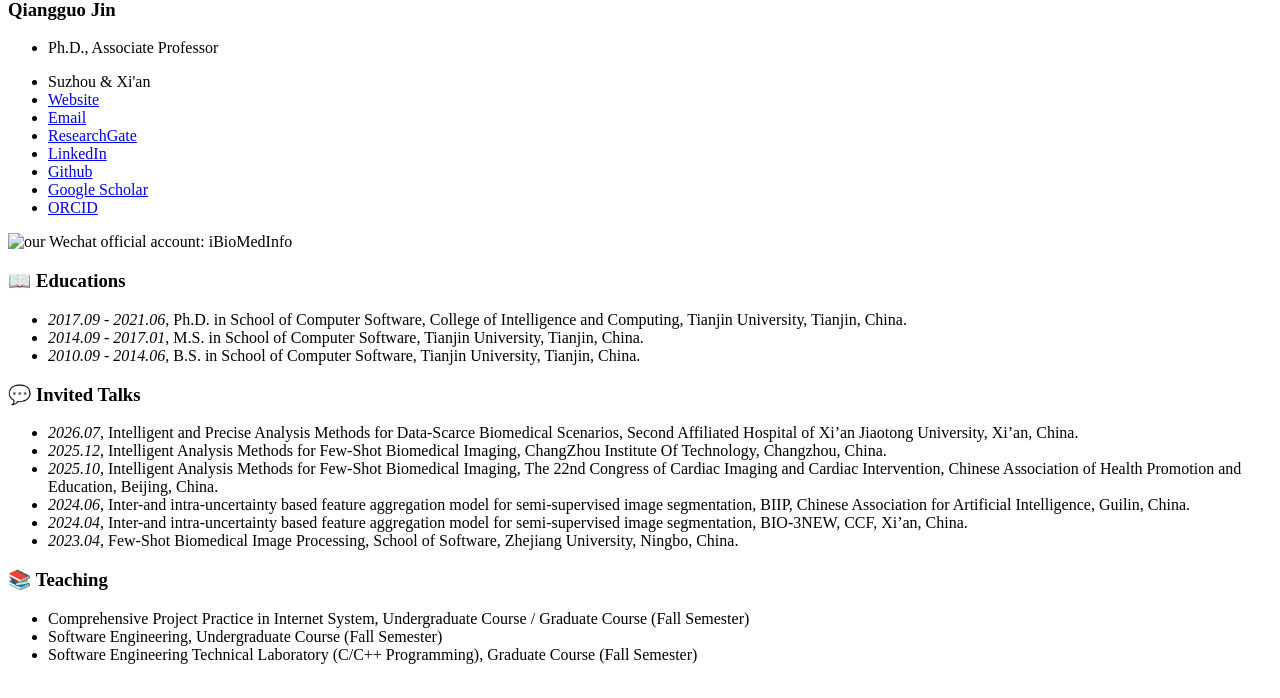
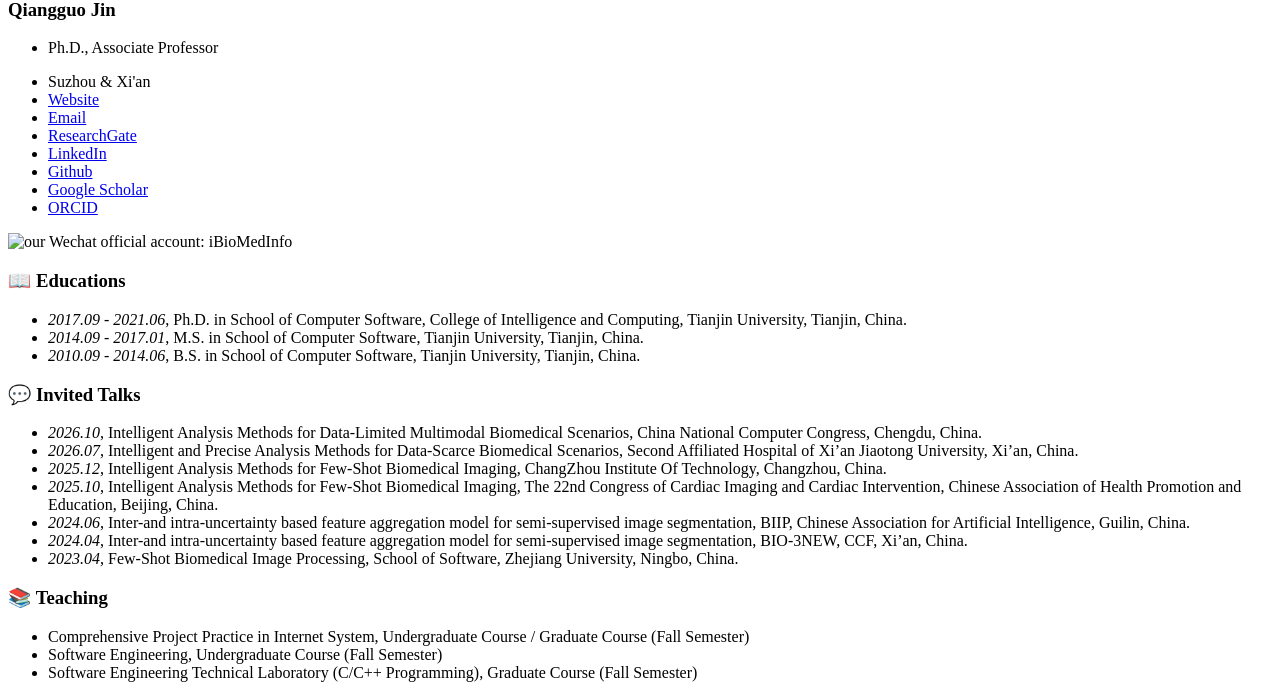
Before and after one commit to qgking/qgking.github.io, a Jekyll site: the page built from _pages/includes/others.md, in a window 1280 px wide. Shown: the part 526-1224 px from the top of the page. Built offline with Jekyll 4.4.1, drawn with Linux system fonts in a browser that asks for light colours; our own code applies the rules of GitHub Pages for plain Markdown files.

Commit message:
update talks

```diff
--- a/_pages/includes/others.md
+++ b/_pages/includes/others.md
@@ -5,6 +5,7 @@
 - *2010.09 - 2014.06*, B.S. in School of Computer Software, Tianjin University, Tianjin, China.
 
 # 💬 Invited Talks
+- *2026.10*, Intelligent Analysis Methods for Data-Limited Multimodal Biomedical Scenarios, China National Computer Congress, Chengdu, China.
 - *2026.07*, Intelligent and Precise Analysis Methods for Data-Scarce Biomedical Scenarios, Second Affiliated Hospital of Xi'an Jiaotong University, Xi'an, China.
 - *2025.12*, Intelligent Analysis Methods for Few-Shot Biomedical Imaging, ChangZhou Institute Of Technology, Changzhou, China.
 - *2025.10*, Intelligent Analysis Methods for Few-Shot Biomedical Imaging, The 22nd Congress of Cardiac Imaging and Cardiac Intervention, Chinese Association of Health Promotion and Education, Beijing, China.
```
